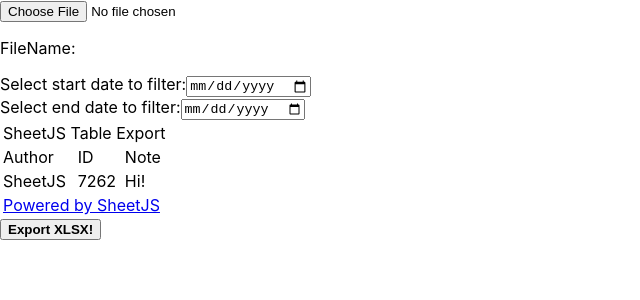
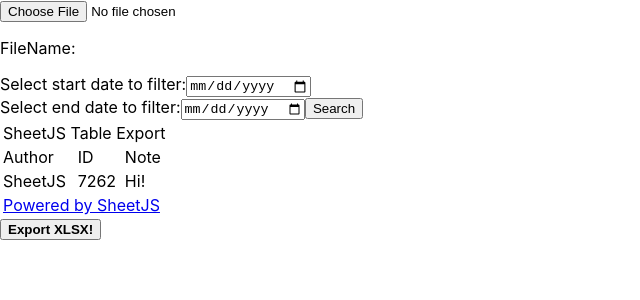
Before and after one commit to kimiweng233/GraphicGenerator, a React (Create React App) app: page / in a window 1280 px wide. Shown: the top 300 px of the page, without its empty margins (0-640 px from the left). Built offline with nearby package versions, Linux system fonts and the light colour scheme.

Commit message:
got date filtering working

```diff
--- a/src/App.js
+++ b/src/App.js
@@ -8,8 +8,9 @@
 
   const [fileName, setFileName] = useState("");
   const [sheetData, setSheetData] = useState([]);
-  const [startDate, setStartDate] = useState("");
-  const [endDate, setEndDate] = useState("");
+  const [startDate, setStartDate] = useState();
+  const [endDate, setEndDate] = useState();
+  const [dateFiltered, setDateFiltered] = useState([]);
 
   const handleFileAsync = async (e) => {
     const file = e.target.files[0];
@@ -17,8 +18,11 @@
     const data = await file.arrayBuffer();
     const workbook = XLSX.read(data);
     const worksheet = workbook.Sheets[workbook.SheetNames[0]];
-    const jsonData = XLSX.utils.sheet_to_json(worksheet, { header: 1 });
-
+    const jsonData = XLSX.utils.sheet_to_json(worksheet);
+    //adjust for 1 day negative offset
+    for (var i = 0; i < jsonData.length; i++) {
+      jsonData[i][Object.keys(jsonData[i])[1]] += 1;
+    }
     setSheetData(jsonData);
   };
 
@@ -27,6 +31,75 @@
   };
   const handleEndDateOnChange = (e) => {
     setEndDate(e.target.value);
+  };
+
+  function findFirstIntegerValue(dataset) {
+    for (const index in dataset) {
+      if (typeof dataset[index] == "number") {
+        if (dataset[index] > 10000) {
+          return dataset[index];
+        }
+      }
+    }
+  }
+
+  function getMonthFromString(mon) {
+    var months = [
+      "",
+      "Jan",
+      "Feb",
+      "Mar",
+      "Apr",
+      "May",
+      "Jun",
+      "Jul",
+      "Aug",
+      "Sep",
+      "Oct",
+      "Nov",
+      "Dec",
+    ];
+    return months.indexOf(mon);
+  }
+
+  const handleOnSubmit = (e) => {
+    e.preventDefault();
+    if (!startDate || !endDate) {
+      alert("Please enter both start and end dates");
+    } else if (sheetData.length === 0) {
+      alert("Please upload a valid excel file");
+    } else {
+      var filtered = sheetData.filter((issue) => {
+        return (
+          //year
+          ExcelDateToJSDate(issue[Object.keys(issue)[1]]).toString().slice(11, 15) >=
+            startDate.slice(0, 4) &&
+          ExcelDateToJSDate(issue[Object.keys(issue)[1]]).toString().slice(11, 15) <=
+            endDate.slice(0, 4) &&
+          //month
+          getMonthFromString(
+            ExcelDateToJSDate(issue[Object.keys(issue)[1]]).toString().slice(4, 7)
+          ) >= startDate.slice(5, 7) &&
+          getMonthFromString(
+            ExcelDateToJSDate(issue[Object.keys(issue)[1]]).toString().slice(4, 7)
+          ) <= endDate.slice(5, 7) &&
+          //day
+          ExcelDateToJSDate(issue[Object.keys(issue)[1]]).toString().slice(8, 10) >=
+            startDate.slice(8) &&
+          ExcelDateToJSDate(issue[Object.keys(issue)[1]]).toString().slice(8, 10) <=
+            endDate.slice(8)
+        );
+      });
+      setDateFiltered(filtered);
+      console.log(filtered);
+      console.log(
+        ExcelDateToJSDate(sheetData[3][Object.keys(sheetData[3])[1]])
+          .toString()
+          .slice(8, 10)
+      );
+      console.log(startDate.slice(8));
+      console.log(endDate);
+    }
   };
 
   const xport = React.useCallback(async () => {
@@ -41,8 +114,6 @@
   function ExcelDateToJSDate(date) {
     return new Date(Math.round((date - 25569) * 86400 * 1000));
   }
-
-  console.log(sheetData);
 
   return (
     <div className="App">
@@ -64,13 +135,13 @@
       Select end date to filter:
       <input type="date" className="end-date" onChange={handleEndDateOnChange} />
       {endDate}
-      {sheetData.length > 0 &&
-        sheetData
-          .reverse()
-          .splice(1, 5000)
-          .map((issue) => {
-            return <IssueCard issue={issue} />;
-          })}
+      <button type="button" onClick={handleOnSubmit}>
+        Search
+      </button>
+      {dateFiltered.length > 0 &&
+        dateFiltered.reverse().map((issue) => {
+          return <IssueCard issue={issue} />;
+        })}
       <table id="Table2XLSX">
         <tbody>
           <tr>
--- a/src/Components/IssueCard.js
+++ b/src/Components/IssueCard.js
@@ -1,12 +1,17 @@
 const IssueCard = ({ issue }) => {
   function ExcelDateToJSDate(date) {
-    return new Date(Math.round((date - 25569) * 86400 * 1000));
+    var hmm = new Date(Math.round((date - 25569) * 86400 * 1000));
+    return hmm;
   }
 
+  // {`${ExcelDateToJSDate(issue[2]).toISOString().slice(0, 10)}`}
+  // console.log(ExcelDateToJSDate(issue[Object.keys(issue)[1]]));
   return (
     <div className="issue-container">
-      Issue Date:
-      {`${ExcelDateToJSDate(issue[2]).toISOString().slice(0, 10)}`} {issue[4]} {issue[6]}
+      {issue[Object.keys(issue)[0]]} {issue[Object.keys(issue)[1]]}
+      {`${ExcelDateToJSDate(issue[Object.keys(issue)[1]]).toString().slice(0, 15)}`}{" "}
+      {/* {`${ExcelDateToJSDate(issue[Object.keys(issue)[1]]).toISOString().slice(0, 10)}`} */}
+      {issue[Object.keys(issue)[2]]} {issue[Object.keys(issue)[3]]}{" "}
       {/* {issue[0]}
       <div className="break"></div>
       {issue[1]}
```
